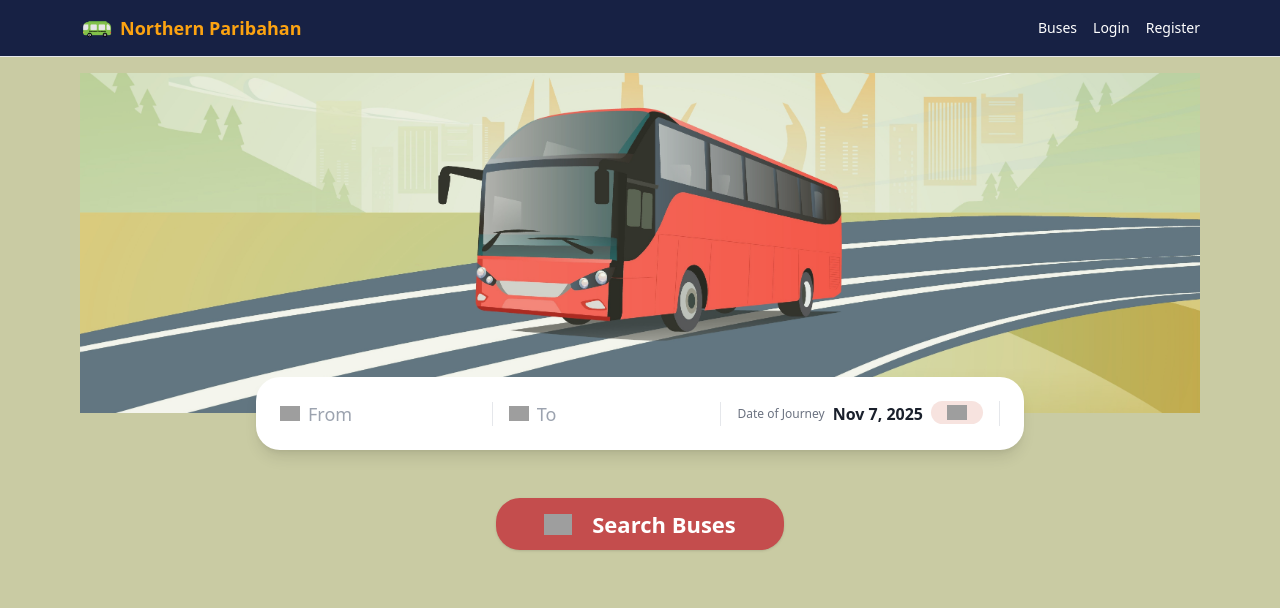
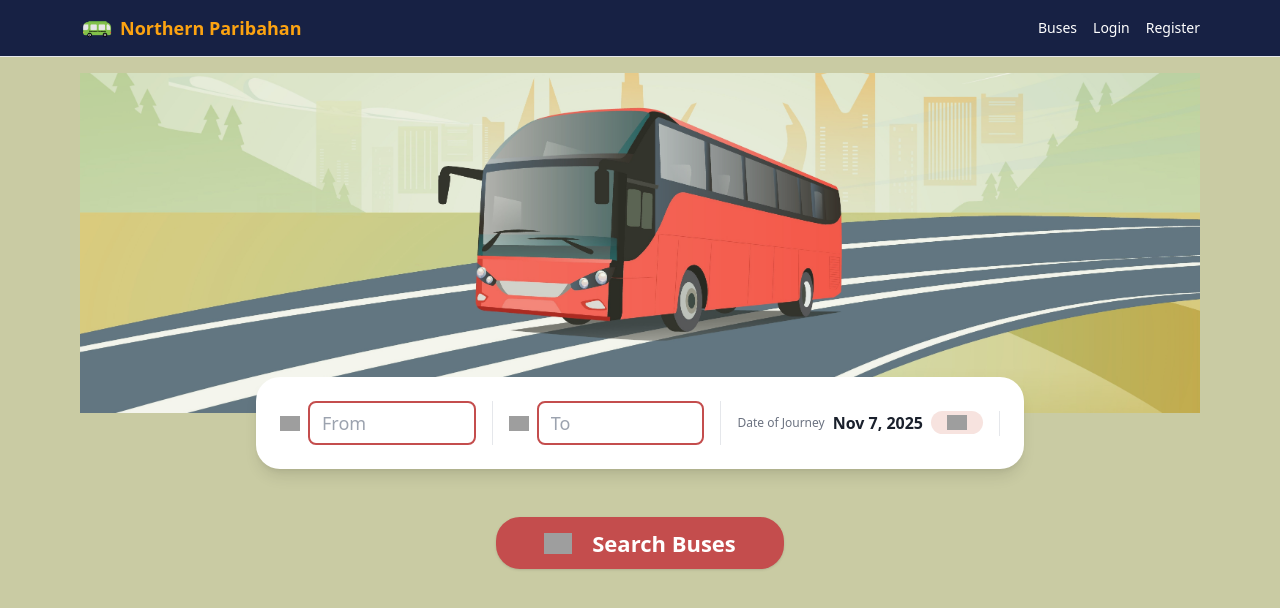
Before and after one commit to uzicodes/Northern-Paribahan, a Next.js app in the folder frontend/: page / in a window 1280 px wide. Shown: the top 608 px of the page. Built offline with nearby package versions, Linux system fonts and the light colour scheme; grey boxes are pictures that could not be loaded.

Commit message:
updated input fields with border and padding for improved aesthetics

```diff
--- a/frontend/app/page.tsx
+++ b/frontend/app/page.tsx
@@ -63,7 +63,7 @@ export default function Page() {
                 onChange={(e) => setFromValue(e.target.value)}
                 onFocus={() => setShowFromDropdown(true)}
                 onBlur={() => setTimeout(() => setShowFromDropdown(false), 200)}
-                className="border-none outline-none text-base w-full bg-transparent"
+                className="border-2 border-[#c44d4d] outline-none text-base w-full bg-transparent rounded-lg px-3 py-2"
                 style={{ fontSize: 18 }}
               />
               {showFromDropdown && (
@@ -94,7 +94,7 @@ export default function Page() {
                 onChange={(e) => setToValue(e.target.value)}
                 onFocus={() => setShowToDropdown(true)}
                 onBlur={() => setTimeout(() => setShowToDropdown(false), 200)}
-                className="border-none outline-none text-base w-full bg-transparent"
+                className="border-2 border-[#c44d4d] outline-none text-base w-full bg-transparent rounded-lg px-3 py-2"
                 style={{ fontSize: 18 }}
               />
               {showToDropdown && (
```
